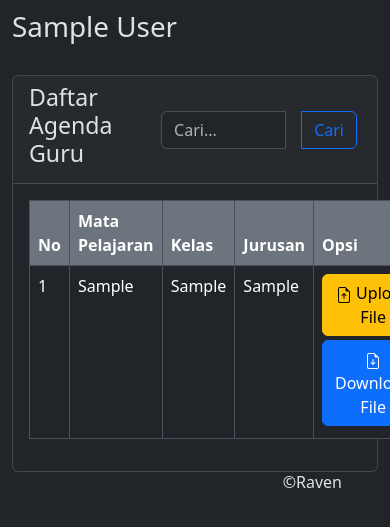
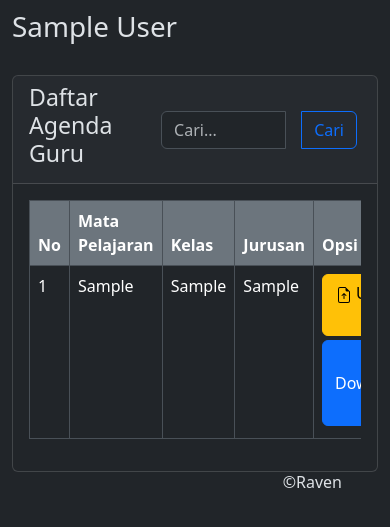
Before and after one commit to Raven-Vanzlysky/agenda, a PHP site: the page made by ^guru/file_manager.php in a window 390 px wide; the page is wider, and only the part inside the window is pictured. Shown: the part 152-679 px from the top of that part. Run offline with PHP 8.4, Linux system fonts and the light colour scheme; the visitor is signed in with stand-in values (Sample User, id 1); tables that the repository leaves empty hold one stand-in row (values such as "Sample post"); data that the repository does not hold is empty.

Commit message:
menambahkan table-responsive

```diff
--- a/^guru/file_manager.php
+++ b/^guru/file_manager.php
@@ -79,7 +79,9 @@
     <!-- .card-body -->
     <div class="card-body">
 
-      <table id="example2" class="table table-bordered table-hover">
+      <div class="table-responsive">
+
+        <table id="table" class="table table-bordered table-hover">
           <thead>
             <tr>
               <th class="bg-secondary">No</th>
@@ -120,6 +122,9 @@
               <?php endforeach; ?>
           </tbody>
         </table>
+
+      </div>
+
     </div>
     <!-- /.card-body -->
   </div>
--- a/^guru/main.php
+++ b/^guru/main.php
@@ -101,7 +101,9 @@
         Tambah
       </button>
 
-      <table id="example2" class="table table-bordered table-hover">
+      <div class="table-responsive">
+
+        <table id="table" class="table table-bordered table-hover">
           <thead>
             <tr>
               <th class="bg-secondary">No</th>
@@ -142,6 +144,8 @@
               <?php endforeach; ?>
           </tbody>
         </table>
+
+      </div>
 
     </div>
     <!-- /.card-body -->
```
Also changed, not shown: ^guru/agenda_pengajaran.php (+6 -1 lines). Lines whose indentation alone changed are shown as unchanged.
